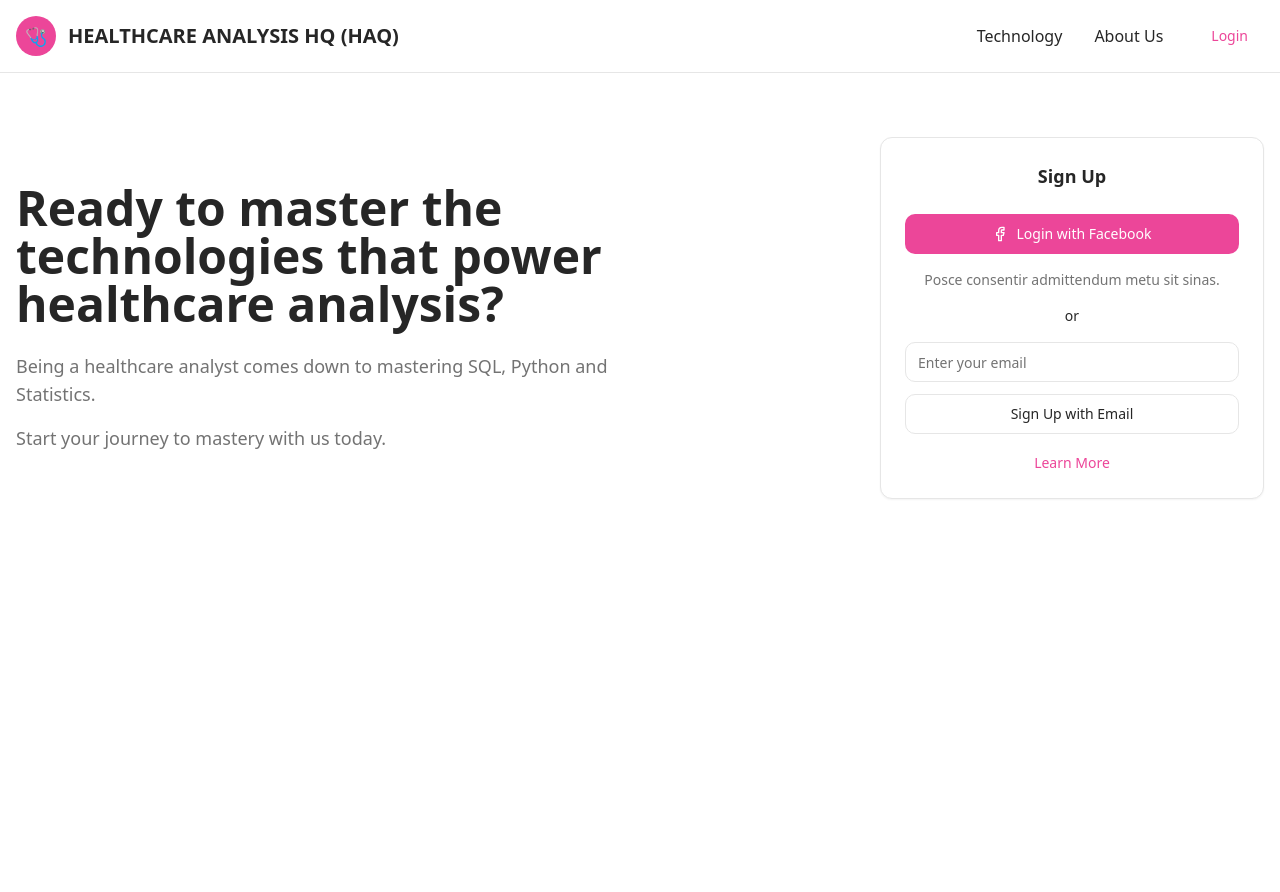
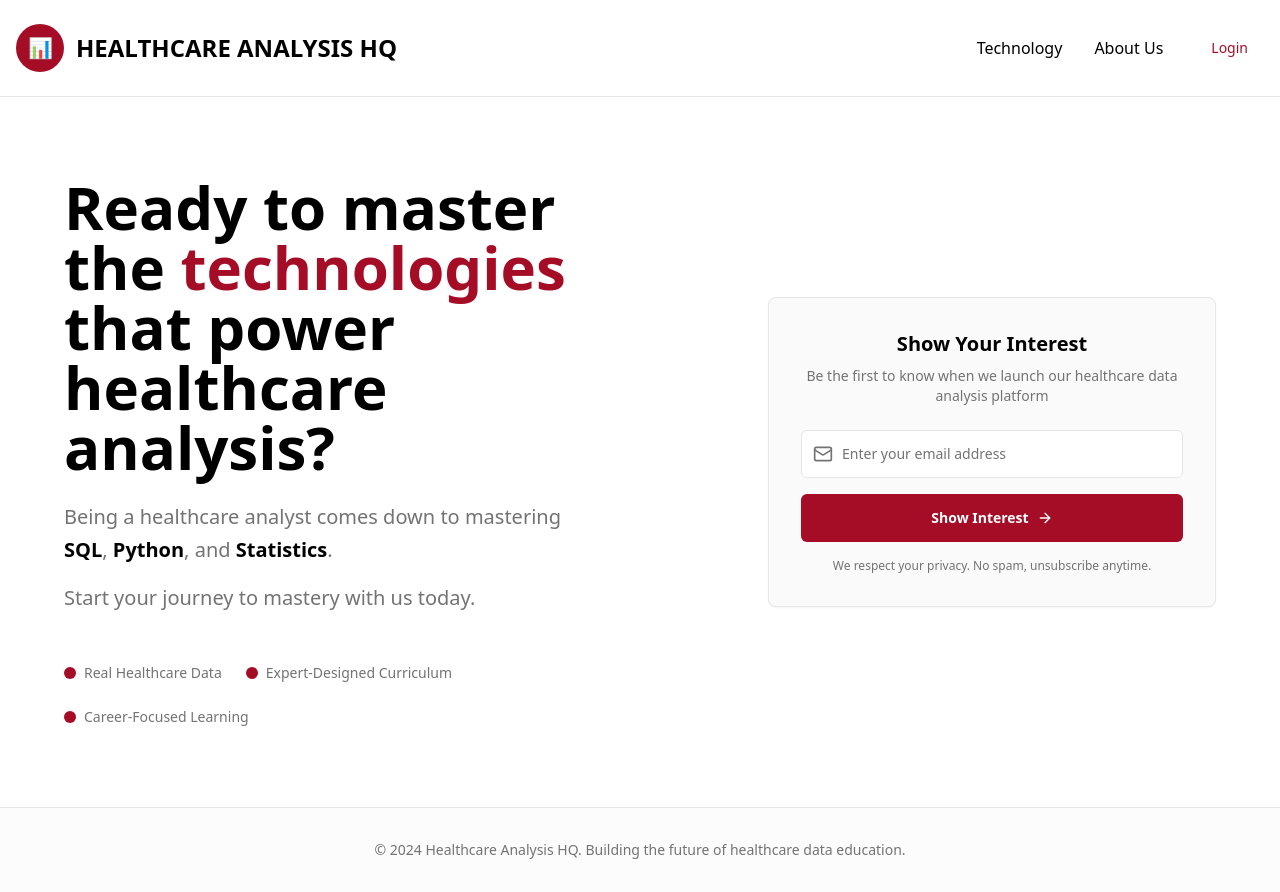
Before and after one commit to Agalyakarthik/curious-signup-page, a React (Vite) app: page / in a window 1280 px wide. Before the commit the page ends 800 px from the top, so only its background shows below. Built offline with nearby package versions, Linux system fonts and the light colour scheme.

Commit message:
Apply Harvard Crimson palette
Update the landing page to use the Harvard Crimson color palette and implement an email response for user interest.

```diff
--- a/src/components/Header.tsx
+++ b/src/components/Header.tsx
@@ -3,27 +3,27 @@ import { Button } from "@/components/ui/button";
 export const Header = () => {
   return (
     <header className="bg-white border-b border-border">
-      <div className="container mx-auto px-4 py-4">
+      <div className="container mx-auto px-4 py-6">
         <div className="flex items-center justify-between">
           {/* Logo */}
           <div className="flex items-center gap-3">
-            <div className="w-10 h-10 bg-primary rounded-full flex items-center justify-center">
-              <span className="text-white font-bold text-lg">🩺</span>
+            <div className="w-12 h-12 bg-primary rounded-full flex items-center justify-center">
+              <span className="text-white font-bold text-xl">📊</span>
             </div>
-            <h1 className="text-xl font-bold text-foreground">
-              HEALTHCARE ANALYSIS HQ (HAQ)
+            <h1 className="text-2xl font-bold text-foreground">
+              HEALTHCARE ANALYSIS HQ
             </h1>
           </div>
 
           {/* Navigation */}
           <nav className="hidden md:flex items-center gap-8">
-            <a href="#" className="text-foreground hover:text-primary transition-colors">
+            <a href="#" className="text-foreground hover:text-primary transition-colors font-medium">
               Technology
             </a>
-            <a href="#" className="text-foreground hover:text-primary transition-colors">
+            <a href="#" className="text-foreground hover:text-primary transition-colors font-medium">
               About Us
             </a>
-            <Button variant="ghost" className="text-primary hover:text-primary">
+            <Button variant="ghost" className="text-primary hover:text-primary font-medium">
               Login
             </Button>
           </nav>
--- /dev/null
+++ b/src/components/InterestCapture.tsx
@@ -0,0 +1,94 @@
+import { useState } from "react";
+import { Button } from "@/components/ui/button";
+import { Input } from "@/components/ui/input";
+import { toast } from "@/hooks/use-toast";
+import { ArrowRight, Mail } from "lucide-react";
+
+export const InterestCapture = () => {
+  const [email, setEmail] = useState("");
+  const [isSubmitting, setIsSubmitting] = useState(false);
+
+  const handleSubmit = async (e: React.FormEvent) => {
+    e.preventDefault();
+
+    if (!email) {
+      toast({
+        title: "Email required",
+        description: "Please enter your email address to show your interest",
+        variant: "destructive",
+      });
+      return;
+    }
+
+    if (!/\S+@\S+\.\S+/.test(email)) {
+      toast({
+        title: "Invalid email",
+        description: "Please enter a valid email address",
+        variant: "destructive",
+      });
+      return;
+    }
+
+    setIsSubmitting(true);
+
+    // Simulate API call to capture interest
+    await new Promise(resolve => setTimeout(resolve, 1500));
+
+    toast({
+      title: "Thank you for your interest! 🎉",
+      description: "We'll keep you updated on our progress and launch details.",
+    });
+
+    setEmail("");
+    setIsSubmitting(false);
+  };
+
+  return (
+    <div className="bg-card rounded-lg border border-border p-8 shadow-sm w-full max-w-md">
+      <div className="text-center mb-6">
+        <h3 className="text-xl font-semibold text-foreground mb-2">Show Your Interest</h3>
+        <p className="text-muted-foreground text-sm">
+          Be the first to know when we launch our healthcare data analysis platform
+        </p>
+      </div>
+
+      <form onSubmit={handleSubmit} className="space-y-4">
+        <div className="relative">
+          <Mail className="absolute left-3 top-1/2 transform -translate-y-1/2 text-muted-foreground w-5 h-5" />
+          <Input
+            type="email"
+            placeholder="Enter your email address"
+            value={email}
+            onChange={(e) => setEmail(e.target.value)}
+            className="pl-10 h-12 border-border focus:border-primary focus:ring-primary"
+            disabled={isSubmitting}
+          />
+        </div>
+
+        <Button
+          type="submit"
+          className="w-full h-12 bg-primary hover:bg-primary/90 text-primary-foreground font-semibold"
+          disabled={isSubmitting}
+        >
+          {isSubmitting ? (
+            <span className="flex items-center gap-2">
+              <div className="w-4 h-4 border-2 border-white/30 border-t-white rounded-full animate-spin"></div>
+              Submitting...
+            </span>
+          ) : (
+            <span className="flex items-center gap-2">
+              Show Interest
+              <ArrowRight className="w-4 h-4" />
+            </span>
+          )}
+        </Button>
+      </form>
+
+      <div className="mt-4 text-center">
+        <p className="text-xs text-muted-foreground">
+          We respect your privacy. No spam, unsubscribe anytime.
+        </p>
+      </div>
+    </div>
+  );
+};
--- a/src/index.css
+++ b/src/index.css
@@ -9,34 +9,35 @@ All colors MUST be HSL.
 @layer base {
   :root {
     --background: 0 0% 100%;
-    --foreground: 0 0% 15%;
+    --foreground: 0 0% 0%;
 
-    --card: 0 0% 100%;
+    --card: 0 0% 98%;
     --card-foreground: 0 0% 15%;
 
     --popover: 0 0% 100%;
     --popover-foreground: 0 0% 15%;
 
-    --primary: 330 81% 60%;
+    /* Harvard Color Palette */
+    --primary: 350 85% 35%; /* Harvard Crimson #A41034 */
     --primary-foreground: 0 0% 100%;
 
-    --secondary: 330 81% 95%;
-    --secondary-foreground: 330 81% 60%;
+    --secondary: 350 85% 94%;
+    --secondary-foreground: 350 85% 35%;
+
+    --accent: 350 85% 35%;
+    --accent-foreground: 0 0% 100%;
 
     --muted: 0 0% 96%;
     --muted-foreground: 0 0% 45%;
-
-    --accent: 330 81% 60%;
-    --accent-foreground: 0 0% 100%;
 
     --destructive: 0 84% 60%;
     --destructive-foreground: 0 0% 100%;
 
     --border: 0 0% 90%;
-    --input: 0 0% 90%;
-    --ring: 330 81% 60%;
+    --input: 0 0% 94%;
+    --ring: 350 85% 35%;
 
-    --radius: 0.75rem;
+    --radius: 0.5rem;
 
 
     --sidebar-background: 0 0% 98%;
--- a/src/pages/Index.tsx
+++ b/src/pages/Index.tsx
@@ -1,22 +1,28 @@
 import { Header } from "@/components/Header";
-import { SignupForm } from "@/components/SignupForm";
+import { InterestCapture } from "@/components/InterestCapture";
 
 const Index = () => {
   return (
     <div className="min-h-screen bg-background">
       <Header />
 
-      <main className="container mx-auto px-4 py-16">
-        <div className="grid lg:grid-cols-2 gap-12 items-center">
+      <main className="container mx-auto px-4 py-20">
+        <div className="grid lg:grid-cols-2 gap-16 items-center max-w-6xl mx-auto">
           {/* Left side - Content */}
+          <div className="space-y-8">
             <div className="space-y-6">
-            <h2 className="text-4xl lg:text-5xl font-bold text-foreground leading-tight">
-              Ready to master the technologies that power healthcare analysis?
+              <h2 className="text-5xl lg:text-6xl font-bold text-foreground leading-tight">
+                Ready to master the{" "}
+                <span className="text-primary">technologies</span>{" "}
+                that power healthcare analysis?
               </h2>
 
-            <div className="space-y-4 text-lg text-muted-foreground">
+              <div className="space-y-4 text-xl text-muted-foreground leading-relaxed">
                 <p>
-                Being a healthcare analyst comes down to mastering SQL, Python and Statistics.
+                  Being a healthcare analyst comes down to mastering{" "}
+                  <span className="font-semibold text-foreground">SQL</span>,{" "}
+                  <span className="font-semibold text-foreground">Python</span>, and{" "}
+                  <span className="font-semibold text-foreground">Statistics</span>.
                 </p>
                 <p>
                   Start your journey to mastery with us today.
@@ -24,12 +30,38 @@ const Index = () => {
               </div>
             </div>
 
-          {/* Right side - Signup Form */}
+            {/* Trust indicators */}
+            <div className="flex flex-wrap gap-6 pt-4">
+              <div className="flex items-center gap-2">
+                <div className="w-3 h-3 bg-primary rounded-full"></div>
+                <span className="text-sm font-medium text-muted-foreground">Real Healthcare Data</span>
+              </div>
+              <div className="flex items-center gap-2">
+                <div className="w-3 h-3 bg-primary rounded-full"></div>
+                <span className="text-sm font-medium text-muted-foreground">Expert-Designed Curriculum</span>
+              </div>
+              <div className="flex items-center gap-2">
+                <div className="w-3 h-3 bg-primary rounded-full"></div>
+                <span className="text-sm font-medium text-muted-foreground">Career-Focused Learning</span>
+              </div>
+            </div>
+          </div>
+
+          {/* Right side - Interest Capture Form */}
           <div className="flex justify-center lg:justify-end">
-            <SignupForm />
+            <InterestCapture />
           </div>
         </div>
       </main>
+
+      {/* Footer */}
+      <footer className="border-t border-border bg-muted/30">
+        <div className="container mx-auto px-4 py-8">
+          <div className="text-center text-sm text-muted-foreground">
+            <p>© 2024 Healthcare Analysis HQ. Building the future of healthcare data education.</p>
+          </div>
+        </div>
+      </footer>
     </div>
   );
 };
```
Lines whose indentation alone changed are shown as unchanged.
